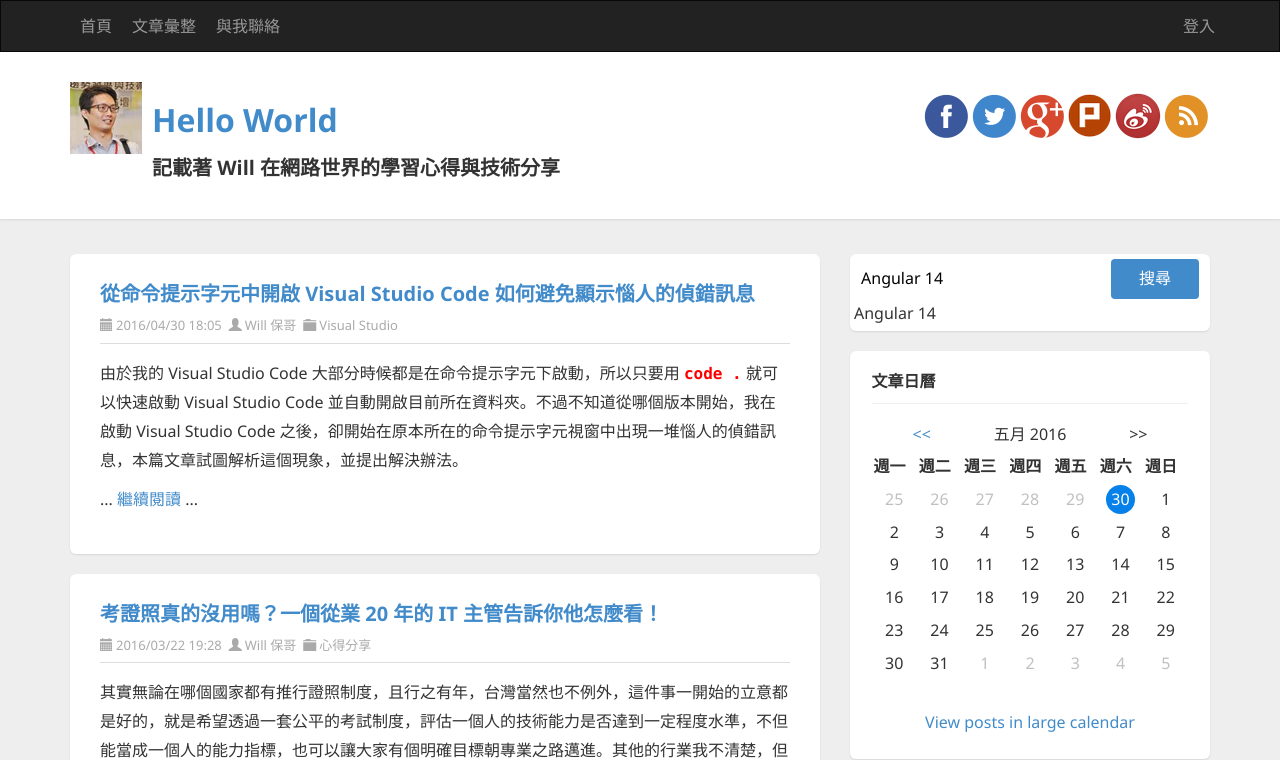
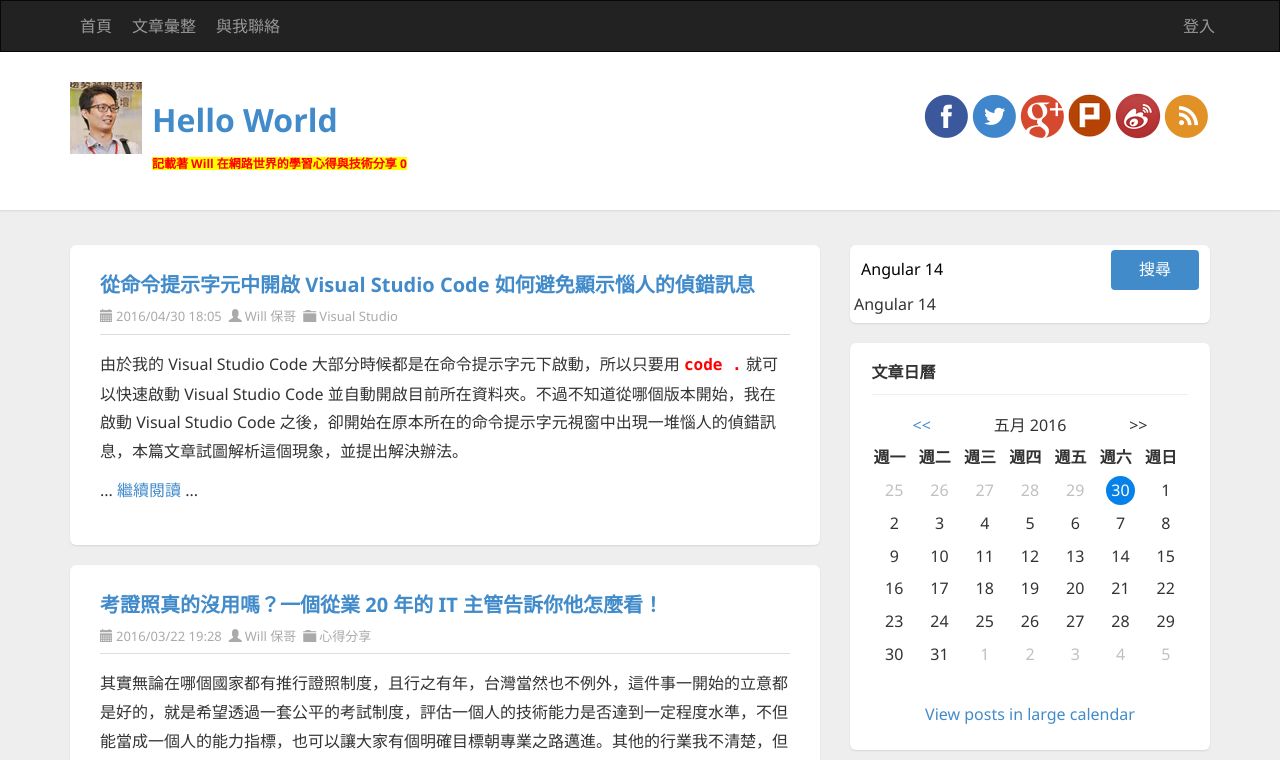
Before and after one commit to coolrare/sunnet-ng-14, an Angular app: page / in a window 1280 px wide. Shown: the top 760 px of the page. Built offline with nearby package versions, Linux system fonts and the light colour scheme.

Commit message:
Attribute Directive

```diff
--- a/src/app/app.component.css
+++ b/src/app/app.component.css
@@ -0,0 +1,3 @@
+.highlight {
+    background-color: yellow;
+}
--- a/src/app/app.component.html
+++ b/src/app/app.component.html
@@ -31,7 +31,14 @@
         [title]="sitename">
       <div class="pull-left">
         <h1><a href="http://blog.miniasp.com/">{{ sitename }}</a></h1>
-        <h3>記載著 Will 在網路世界的學習心得與技術分享</h3>
+        <h3
+          [class.highlight]="counter % 2 == 0"
+          [style.color]="counter % 2 == 0 ? 'red' : 'black'"
+          [style.font-size]="counter + 12 + 'px'"
+          [style.font-size.px]="counter + 12"
+          [ngStyle]="{ fontSize: counter + 12 + 'px' }"
+
+          >記載著 Will 在網路世界的學習心得與技術分享 {{counter}}</h3>
       </div>
       <div id="social-icons" class="pull-right social-icon">
         <a href="https://www.facebook.com/will.fans" title="Will 保哥的技術交流中心" target="_blank">
--- a/src/app/app.component.ts
+++ b/src/app/app.component.ts
@@ -11,11 +11,14 @@ export class AppComponent {
 
   sitename = 'Hello World';
 
+  counter = 0;
+
   constructor(private cdr: ChangeDetectorRef) {
   }
 
   changeTitle(newTitle: string) {
     this.sitename = newTitle;
+    this.counter++;
   }
 
   clearKeyword() {
```
